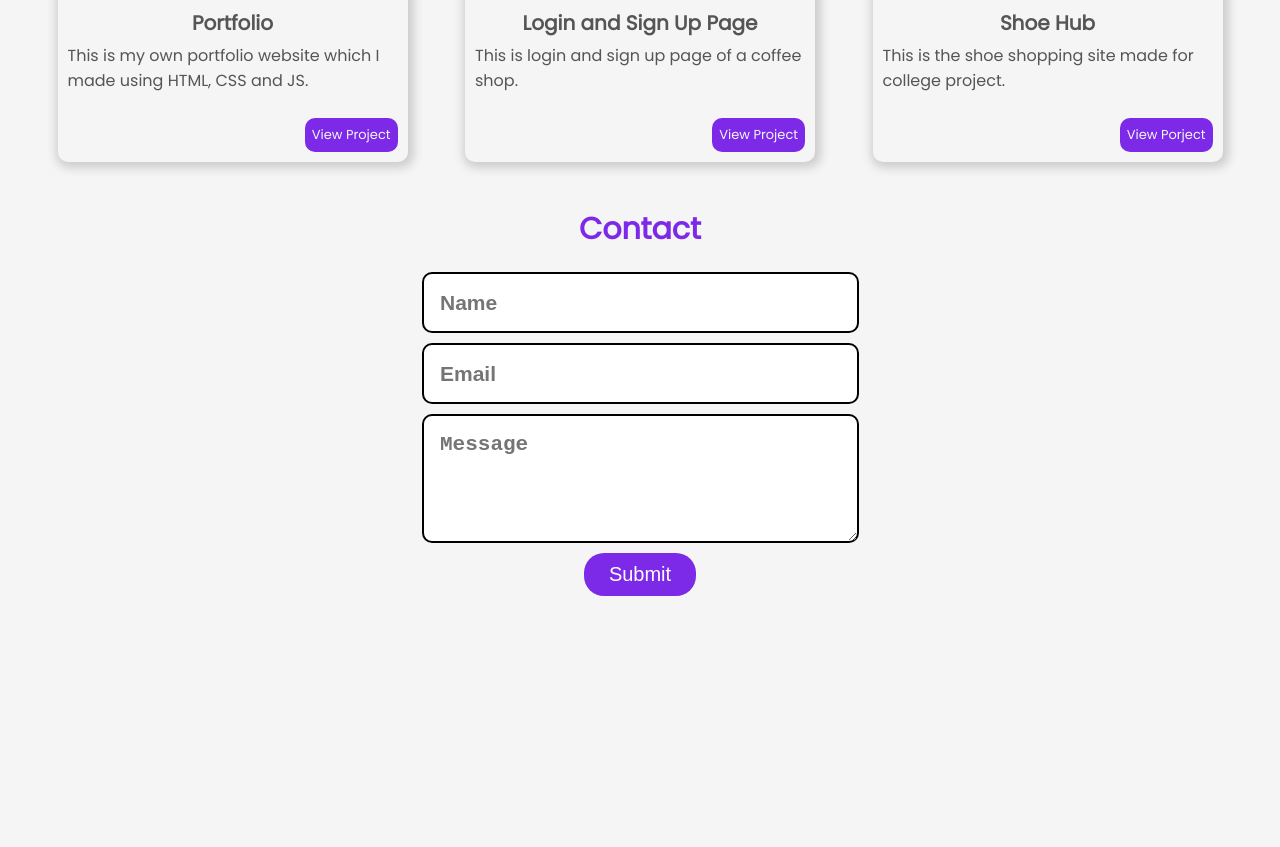
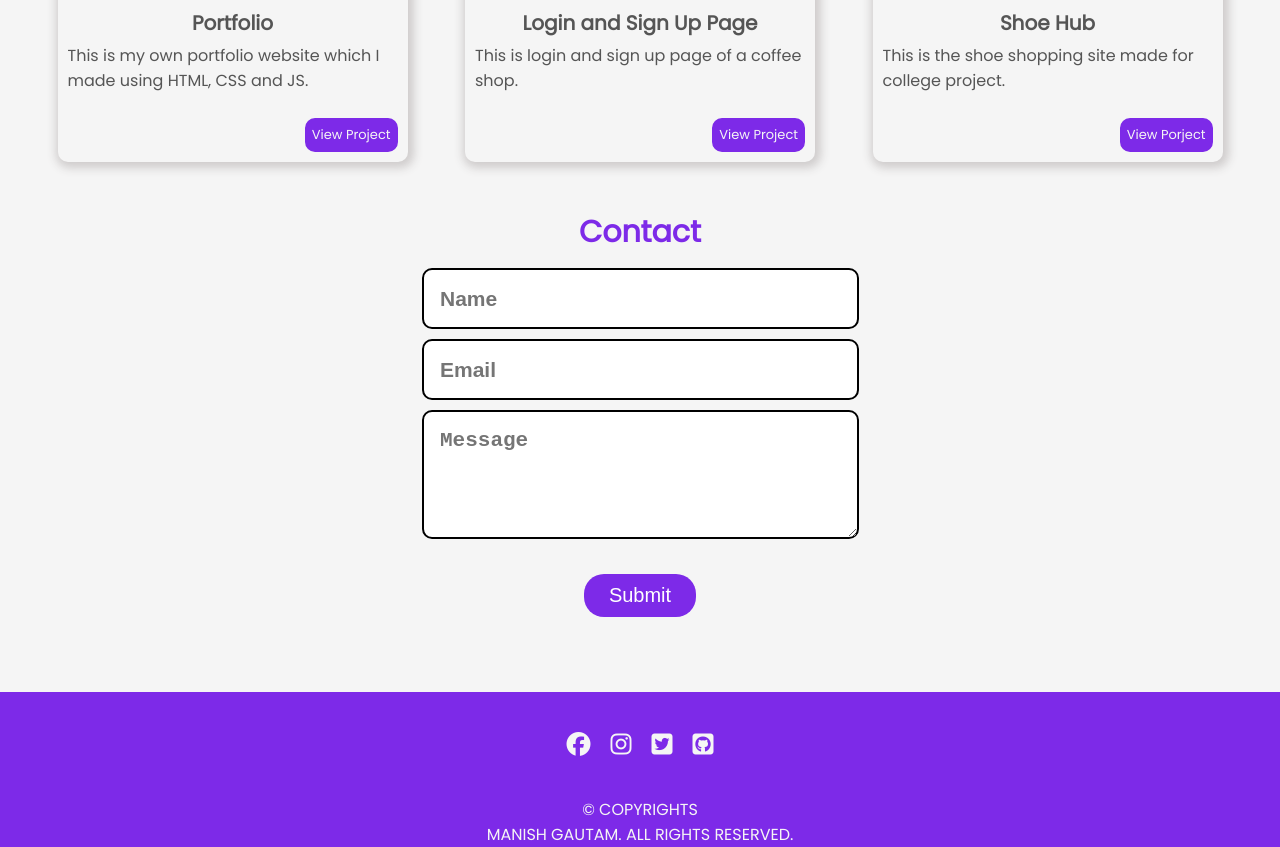
Before and after one commit to gautam-manish/portfolio, a plain HTML site: page index.html in a window 1280 px wide. Shown: the part 1461-2308 px from the top of the page. Before the commit the page ends 2057 px from the top, so only its background shows below. Drawn offline with Linux system fonts and the light colour scheme.

Commit message:
Added footer section

```diff
--- a/index.html
+++ b/index.html
@@ -17,14 +17,14 @@
     <header>
         <img src="manish.svg" alt="Logo">
         <div class="nav">
-            <li><a href="#">Home</a></li>
-            <li><a href="#">About</a></li>
-            <li><a href="#">Projects</a></li>
-            <li><a href="#">Contact</a></li>
+            <li><a href="#home">Home</a></li>
+            <li><a href="#about">About</a></li>
+            <li><a href="#project">Projects</a></li>
+            <li><a href="#contact">Contact</a></li>
         </div>
         <button>Hire Me</button>
     </header>
-    <section class="home">
+    <section class="home" id="home">
         <div class="content">
             <h1>Hi, I'm <span class="name">Manish Gautam</span></h1>
             <h3>Frontend Developer</h3>
@@ -90,6 +90,7 @@
             </div>
         </div><br>
     </section>
+    <!-- Contact -->
     <section class="contact" id="contact">
         <h1>Contact</h1>
 
@@ -101,6 +102,24 @@
         </div>
 
     </section>
+    <!-- Footer -->
+    <footer>
+        <div class="footer-handle">
+            <a href="https://www.facebook.com/manish.gautam222" target="_blank">
+                <i class="fa-brands fa-facebook fa-xl" style="color: whitesmoke;"></i>
+            </a>
+            <a href="https://www.instagram.com/manish__gautam__" target="_blank">
+                <i class="fa-brands fa-instagram fa-xl" style="color: whitesmoke;"></i>
+            </a>
+            <a href="https://www.twitter.com/manish_gtm" target="_blank">
+                <i class="fa-brands fa-square-twitter fa-xl" style="color: whitesmoke;"></i>
+            </a>
+            <a href="https://www.github.com/gautam-manish" target="_blank">
+                <i class="fa-brands fa-square-github fa-xl" style="color: whitesmoke;"></i>
+            </a>
+        </div>
+        <p style="margin-top: 20px;">&copy; COPYRIGHTS <br>MANISH GAUTAM. ALL RIGHTS RESERVED.</p>
+    </footer>
 </body>
 
 </html>
--- a/style.css
+++ b/style.css
@@ -265,12 +265,12 @@ button:hover {
 .contact h1 {
     text-align: center;
     color: #7d2ae8;
-    padding: 20px;
+    padding: 13px;
     font-size: 30px;
+    margin-top: 10px;
 }
 
 .contacts {
-    display: grid;
     place-items: center;
     flex-direction: column;
     display: flex;
@@ -297,5 +297,22 @@ button:hover {
     padding: 10px 25px;
     border: none;
     font-size: 20px;
-    float: right;
+    margin: 25px 0px;
+
 }
+/* FOOTER */
+footer{
+    background-color: #7d2ae8;
+    text-align: center;
+    color: whitesmoke;
+}
+.footer-handle {
+    display: flex;
+    justify-content: center;
+    padding: 10px 0px;
+    margin-top: 50px;
+}
+
+.footer-handle a {
+    margin:  30px 10px 10px 10px;
+}
```
